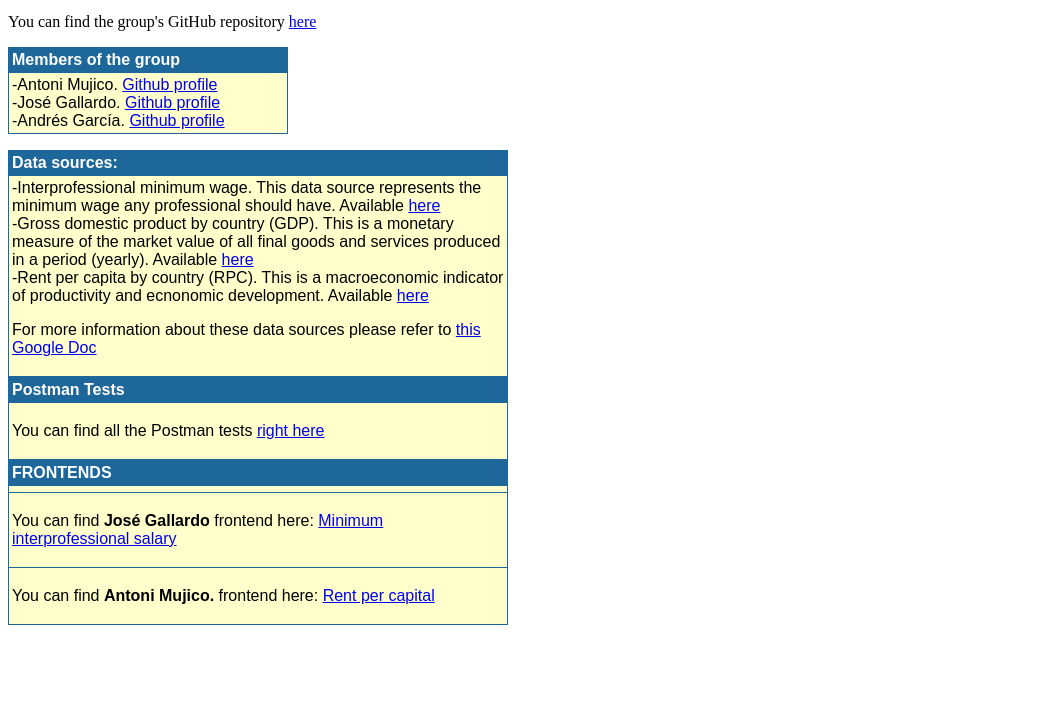
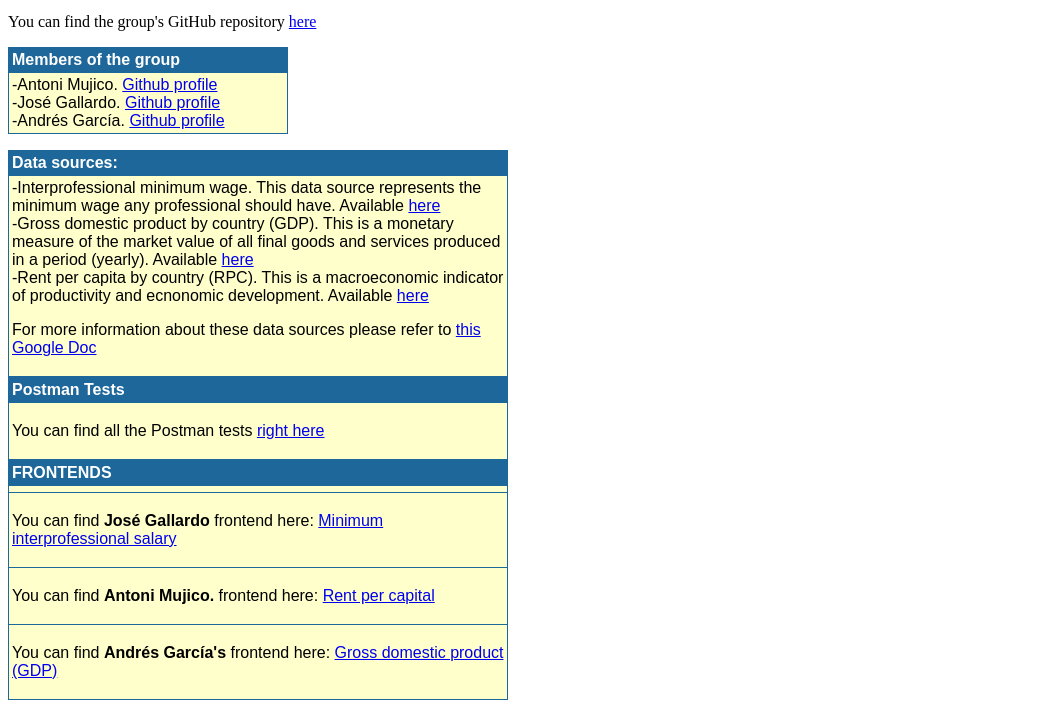
Before and after one commit to SOS1617/SOS1617-02, a website: page public/index.html in a window 1280 px wide. Shown: the part 101-817 px from the top of the page, without its empty margins (0-1060 px from the left). Drawn offline with Linux system fonts and the light colour scheme.

Commit message:
update index.html

```diff
--- a/public/index.html
+++ b/public/index.html
@@ -93,6 +93,15 @@
             </font>
           </td>
         </tr>
+        <tr>
+          <td bgcolor="#ffffcc">
+            <font face="arial, verdana, helvetica">
+              <p>You can find <b>Andrés García's</b> frontend here:
+              <a href="http://sos1617-02.herokuapp.com/api/v1/gdp-angular">Gross domestic product (GDP)</a>
+              </p>
+            </font>
+          </td>
+        </tr>
       </table>
               </p>
             </font>
```
